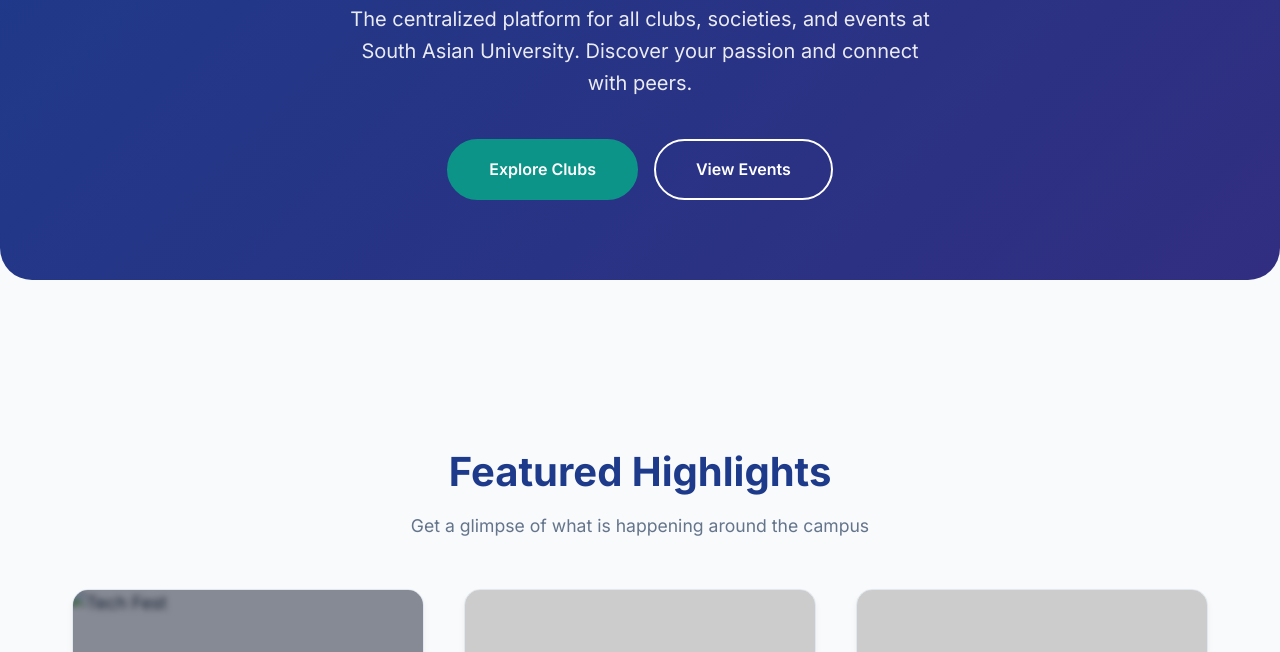
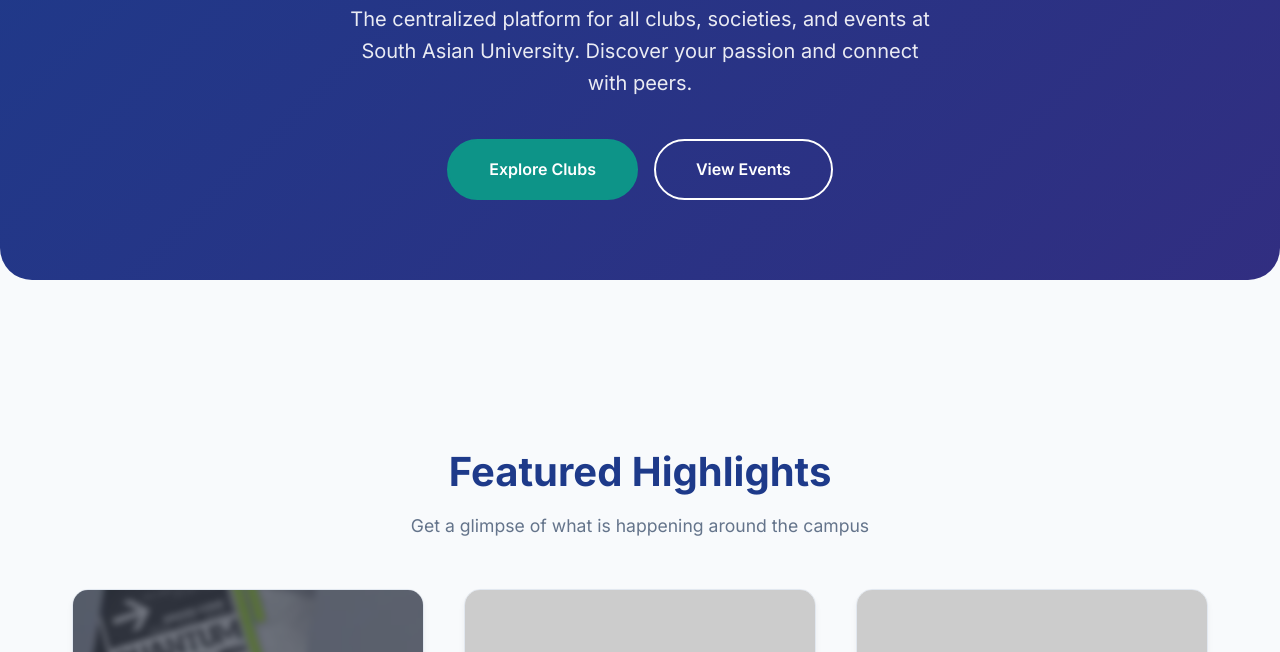
Before and after one commit to akhilsharma1007/FWD-Final-Project, a plain HTML site: page index.html in a window 1280 px wide. Shown: the part 278-930 px from the top of the page. Drawn offline with Linux system fonts and the light colour scheme; placeholder pictures from the web are drawn by us.

Commit message:
Update index.html

```diff
--- a/index.html
+++ b/index.html
@@ -40,7 +40,7 @@
 
       <div class="card blur-card slide-up">
         <div class="card-img-wrapper">
-          <img src="Pictures/tech_fest.jpg" alt="Tech Fest">
+          <img src="tech_fest.jpg" alt="Tech Fest">
           <div class="img-overlay">
             <h2>Upcoming Tech Fest</h2>
           </div>
```
